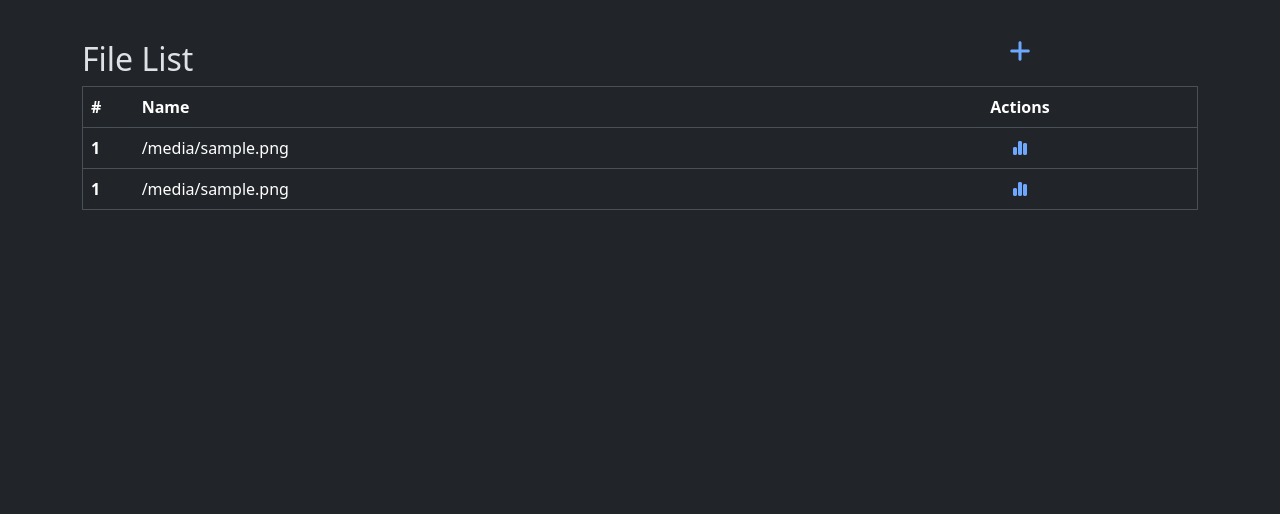
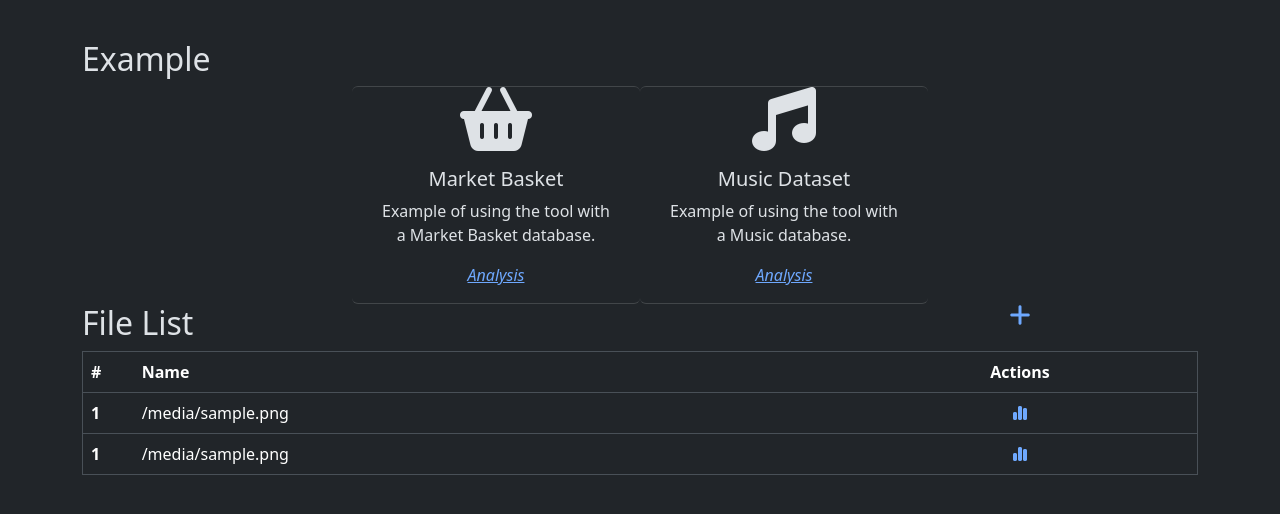
Before and after one commit to menezs/TCC, a Flask app: page / in a window 1280 px wide. Shown: the part 56-570 px from the top of the page. Run offline with Flask 3, Linux system fonts and the light colour scheme; a user stored in the database is signed in; a database or web service that is not in the repository returns one stand-in record (values such as "Sample title"); some libraries are stand-ins or nearby versions.

Commit message:
Atualização no template dos dataset default

```diff
--- a/app/templates/index.html
+++ b/app/templates/index.html
@@ -38,6 +38,46 @@
         </nav>
         <br>
         <div class="container-sm mt-3 table-bordered">
+            <div class="col-sm-8">
+                <h2>Example</h2>
+            </div>
+            <div class="row d-flex justify-content-center">
+                <div class="card text-center" style="width: 18rem;">
+                    <i class="fa-solid fa-basket-shopping fa-4x"></i>
+                    <div class="card-body">
+                        <h5 class="card-title">Market Basket</h5>
+                        <p class="card-text">Example of using the tool with a Market Basket database.</p>
+                        <a href="#">
+                            <i
+                                data-bs-toggle="modal"
+                                data-bs-target="#staticBackdropRanking"
+                                data-fileName="defaultMarketBasket.csv"
+                                data-id="65cd103e2888c0d779cc5314"
+                                >
+                                Analysis
+                            </i>
+                        </a>
+                    </div>
+                </div>
+                <div class="card text-center" style="width: 18rem;">
+                    <i class="fa-solid fa-music fa-4x"></i>
+                    <div class="card-body">
+                        <h5 class="card-title">Music Dataset</h5>
+                        <p class="card-text">Example of using the tool with a Music database.</p>
+                        <a href="#">
+                            <i
+                                data-bs-toggle="modal"
+                                data-bs-target="#staticBackdropRanking"
+                                data-fileName="defaultMarketBasket.csv"
+                                data-id="65cd103e2888c0d779cc5314"
+                                >
+                                Analysis
+                            </i>
+                        </a>
+                    </div>
+                </div>
+            </div>
+
             <div class="row">
                 <div class="col-sm-8">
                     <h2>File List</h2>
```
